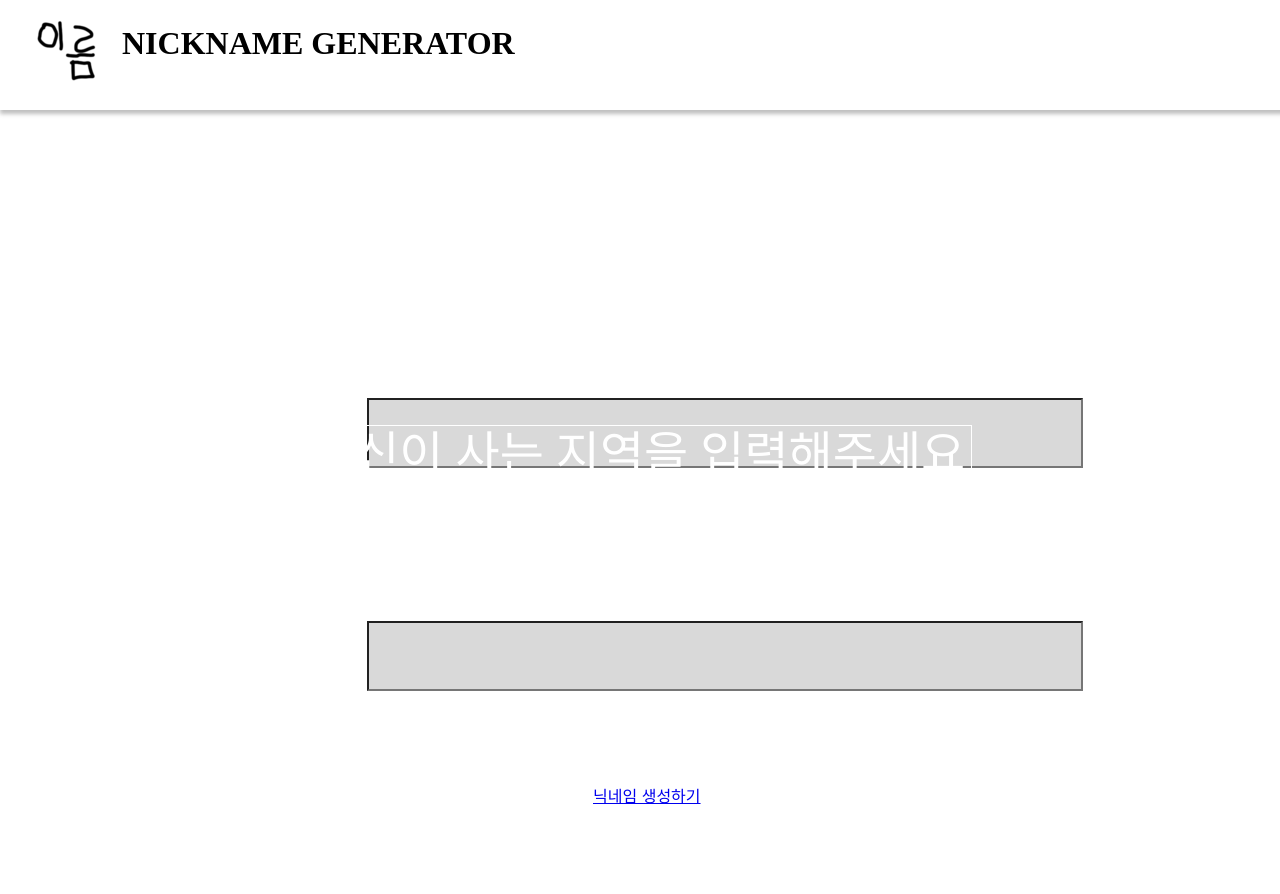
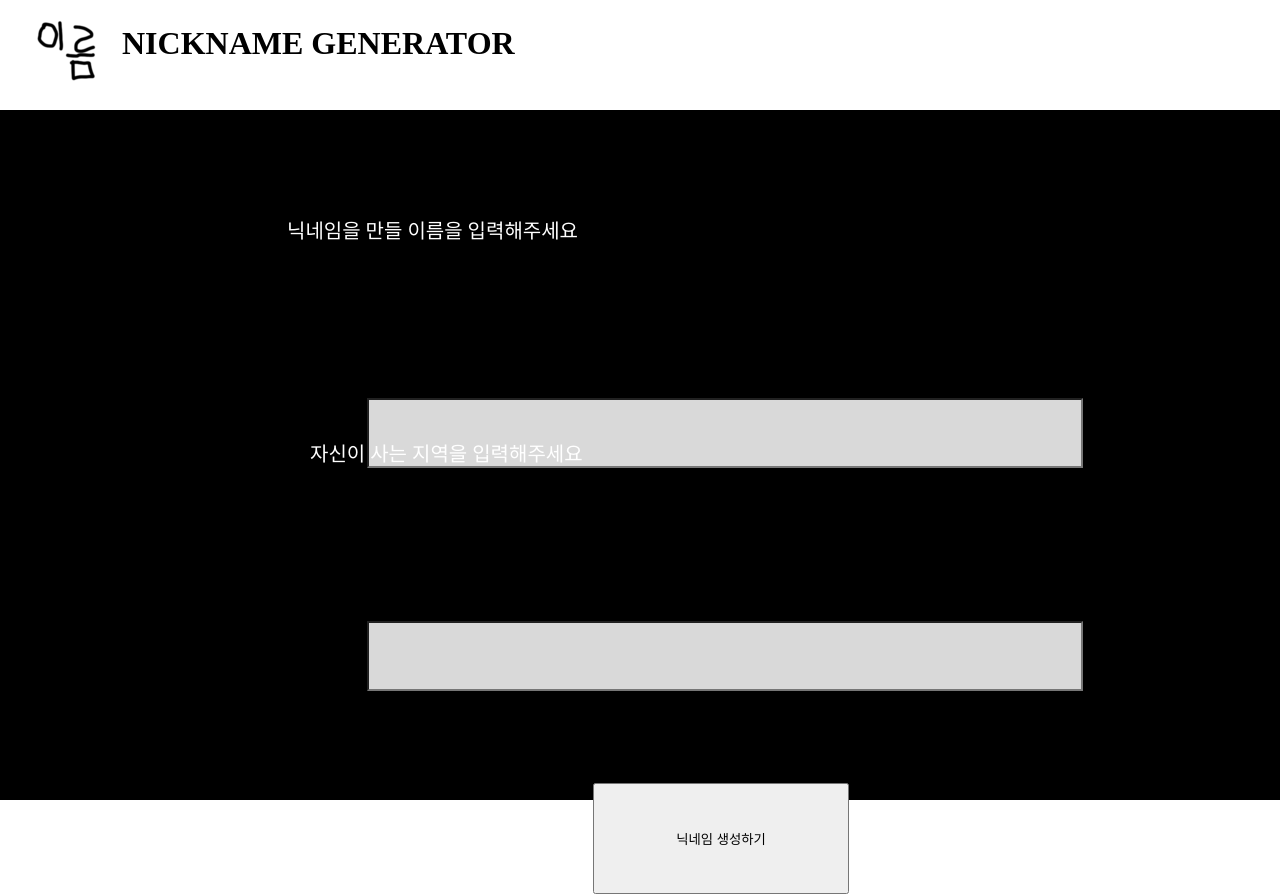
Before and after one commit to soohyuneeee/NickNameMaker, a React (Create React App) app: page /maker in a window 1280 px wide. Shown: the top 894 px of the page. Built offline with nearby package versions, Linux system fonts and the light colour scheme.

Commit message:
김한울 봐줘

```diff
--- a/src/Home.js
+++ b/src/Home.js
@@ -2,15 +2,13 @@ import React from 'react';
 import Header from './Header.js';
 import Maker from './Maker.js';
 import './Home.css'
-
+import { Link } from 'react-router-dom';
 function Home(){
-    function next(){
-        "/maker"//로 가야함
-    }
     return(
         <div className='duv'>
         <Header/>
-        <button className='b1' onClick={next}>NICKNAME MAKER</button>
+
+        <Link to="/maker"><button className='b1'>NICKNAME MAKER</button></Link>
         </div>
     )
 }
--- a/src/Maker.css
+++ b/src/Maker.css
@@ -1,7 +1,10 @@
 
-.duv{
-    width: 1700px;
-    height: 100%;
+.back2{
+    position: relative;
+width: 100vm;
+height: 100vh;
+
+background: #000000;
 }
 .text1{
     position: absolute;
@@ -9,39 +12,29 @@ width: 708px;
     height: 57px;
     left: calc(50% - 708px/2 + 1px);
     top: calc(50% - 57px/2 - 169.5px);
-
     font-family: 'Arsenal';
     font-style: normal;
     font-weight: 400;
-font-size: 48px;
+    font-size: 20px;
     line-height: 60px;
     display: flex;
     align-items: center;
-text-align: center;
-
     color: #FFFFFF;
-
-border: 1px solid #FFFFFF;
 }
 .text2{
     position: absolute;
-width: 660px;
+    width: 708px;
     height: 57px;
-left: calc(50% - 660px/2);
-top: calc(50% - 57px/2 + 53.5px);
-
     font-family: 'Arsenal';
     font-style: normal;
     font-weight: 400;
-font-size: 48px;
+    font-size: 20px;
     line-height: 60px;
     display: flex;
     align-items: center;
-text-align: center;
-
     color: #FFFFFF;
-
-border: 1px solid #FFFFFF;
+    left: calc(50% - 660px/2);
+    top: calc(50% - 57px/2 + 53.5px);
 }
 .name{
     position: absolute;
--- a/src/Maker.js
+++ b/src/Maker.js
@@ -1,23 +1,29 @@
-import React from 'react';
+import React, { useState } from 'react';
 import Header from './Header.js';
 import Result from './Result.js';
-import { Route, Link } from 'react-router-dom';
+import { Route, Link, useNavigate } from 'react-router-dom';
 
 import './Maker.css'
 function Maker() {
-  function next2(){
-    return <Link to ="/result"></Link>
-  }
+
+  let navigate = useNavigate();
+    let [name,setname] = useState("");
+    let [locate, setlocate] = useState("");
     return (
         <div className='back2'>
         <Header/>
         <div className='text1'>닉네임을 만들 이름을 입력해주세요</div>
-        <input type="text"className='name'></input>
+        <input type="text" className='name' onChange={(event)=>{
+          setname(event.target.value);
+        }}></input>
         <div className='text2'>자신이 사는 지역을 입력해주세요</div>
-        <input type="text"className='locate'></input>
-        <Link to="/result" className='create'>닉네임 생성하기</Link>
+        <input type="text"className='locate' onChange={(event)=>{
+          setlocate(event.target.value);
+        }}></input>
+        <button className='create' onClick={()=>{
+          navigate('/result', {state:{name:name, locate:locate}})
+        }}>닉네임 생성하기</button>
       </div>
     );
   }
-
   export default Maker;
--- a/src/Result.js
+++ b/src/Result.js
@@ -1,14 +1,17 @@
 import React from "react";
 import Header from './Header.js'
-
+import { Link, useLocation } from "react-router-dom";
 import { BrowserRouter, Route,Routes } from 'react-router-dom';
 
 function Result(){
+    const location = useLocation();
+    const a = location.state.name;
+    const b = location.state.locate;
     const vill = ["맥도날드 빨대도둑","붉은색 흠뻑 티를 입고 있는","곰돌이랑 강낭콩이랑 뽀뽀한","돌려돌려 돌림판에서 하와이 여행권 나온","새마을금고 털다가 경찰한테 발각된","헬스장 땀냄새 빌런","노래방 삑사리 빌런","공중화장실 휴지도둑","골목대장과 한판 떠서 승리한"];
     const getRandomIndex = function(length){
         return parseInt(Math.random()*length)
     }
-    function copy(){
+    function Copy(){
         //복사해야함
     }
     function next3(){
@@ -19,8 +22,11 @@ function Result(){
             <Header/>
             <div className="resul1">당신의 닉네임은...</div>
             <div className="result2">{getRandomIndex(vill.length)}</div>
-            <button className="btn1" onClick={copy}>복사하기</button>
-            <button className="btn2"onClick={next3}>홈으로</button>
+            <button className="btn1" onClick={Copy}>복사하기</button>
+            <Link to="/home" className="btn2">홈으로</Link>
+            <Link to="/result" className='create' onClick={()=>{
+                alert(a);
+            }}>닉네임 생성하기</Link>
         </div>
     )
 }
```
Lines whose indentation alone changed are shown as unchanged.
